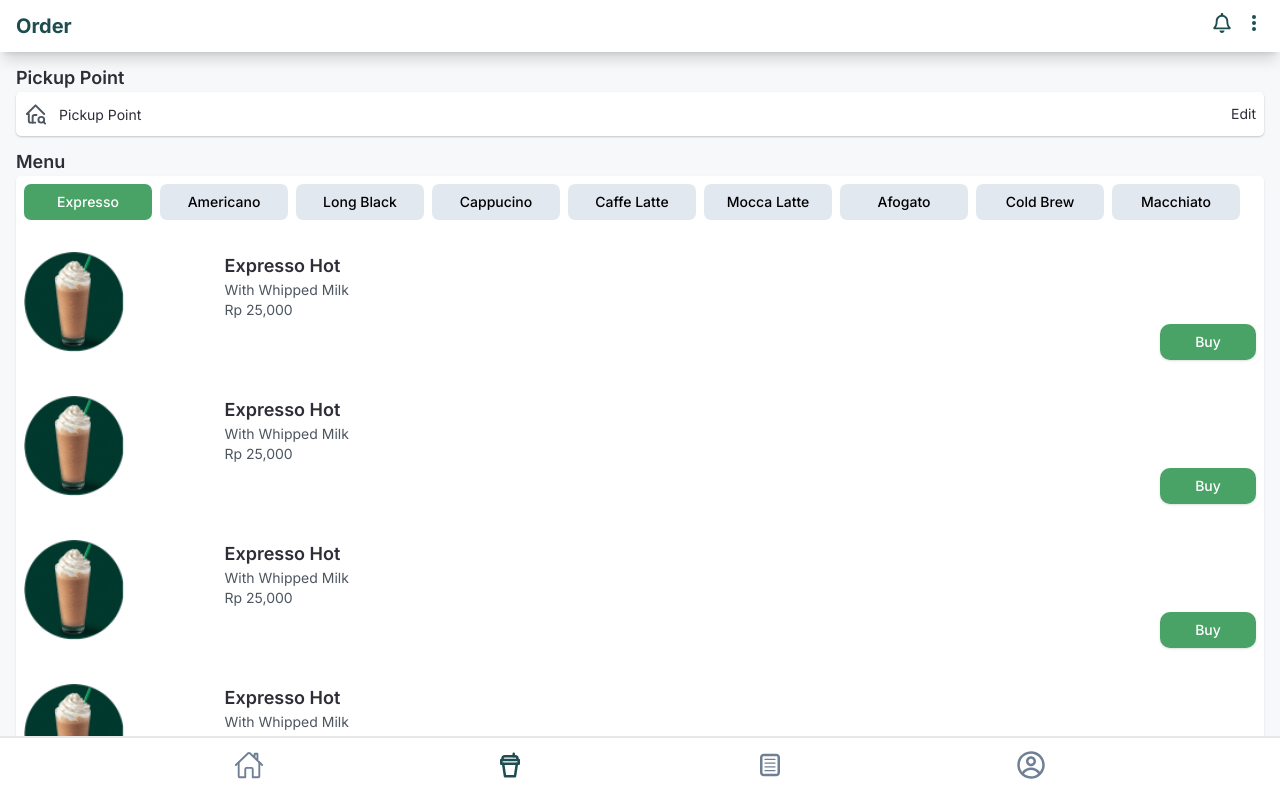
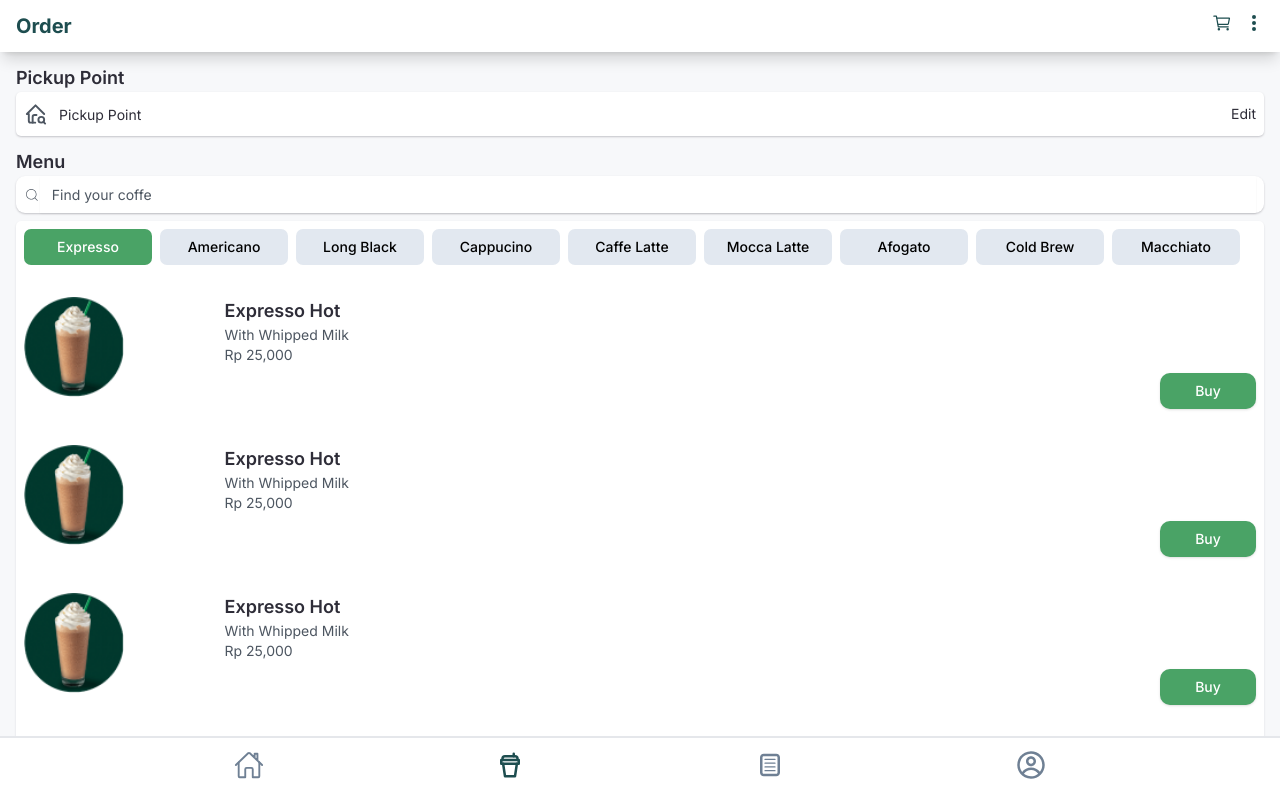
Before and after one commit to Glenn-Rhee/starbucks-app, a Next.js app: page /order in a window 1280 px wide. Shown: the top 798 px of the page. Built offline with nearby package versions, Linux system fonts and the light colour scheme.

Commit message:
fixed couple problem

```diff
--- a/src/components/ButtonBuy.tsx
+++ b/src/components/ButtonBuy.tsx
@@ -4,17 +4,16 @@ import { Button } from "./ui/button";
 interface ButtonBuyProps {
   children: React.ReactNode;
   className?: string;
+  onClick?: (e: React.MouseEvent<HTMLButtonElement>) => void;
 }
 
 export default function ButtonBuy(props: ButtonBuyProps) {
-  const { children, className } = props;
+  const { children, className, onClick } = props;
 
   return (
     <Button
-      className={cn(
-        "hover:bg-[#26723E] bg-mainGreen text-white",
-        className
-      )}
+      className={cn("hover:bg-[#26723E] bg-mainGreen text-white", className)}
+      onClick={onClick}
     >
       {children}
     </Button>
--- /dev/null
+++ b/src/components/HandlerCoffe.tsx
@@ -0,0 +1,37 @@
+"use client";
+import { useState } from "react";
+import { IoMdCheckmark } from "react-icons/io";
+
+interface HandlerCoffeProps {
+  className?: string;
+  setActive: React.Dispatch<React.SetStateAction<boolean>>;
+}
+
+export default function HandlerCoffe(props: HandlerCoffeProps) {
+  const { setActive } = props;
+  const [qty, setQty] = useState<number>(1);
+
+  return (
+    <>
+      <div className="flex justify-around items-center flex-1 text-dark bg-lightGrey rounded-[4px]">
+        <button
+          className="px-1"
+          onClick={() => (qty < 2 ? null : setQty(qty - 1))}
+        >
+          -
+        </button>
+        <span className="text-sm">{qty}</span>
+        <button className="px-1" onClick={() => setQty(qty + 1)}>
+          +
+        </button>
+      </div>
+      <button
+        type="button"
+        className="bg-mainGreen p-1 rounded-[5px]"
+        onClick={() => setActive(false)}
+      >
+        <IoMdCheckmark className="text-white" />
+      </button>
+    </>
+  );
+}
--- a/src/components/Headers.tsx
+++ b/src/components/Headers.tsx
@@ -12,6 +12,7 @@ import { IoIosLogOut } from "react-icons/io";
 import { MdOutlineLightMode } from "react-icons/md";
 import DropDownItem from "./DropDownItem";
 import { usePathname } from "next/navigation";
+import { IoCartOutline } from "react-icons/io5";
 
 export default function Headers() {
   const pathName = usePathname();
@@ -37,9 +38,7 @@ export default function Headers() {
         <h1 className="text-darkGreen font-bold text-xl">{title}</h1>
       </div>
       <div className="flex gap-x-3">
-        <div>
-          <FaRegBell className={iconStyles} />
-        </div>
+        <IoCartOutline className={iconStyles} />
         <div className="">
           <DropdownMenu>
             <DropdownMenuTrigger>
--- /dev/null
+++ b/src/components/SearchContent.tsx
@@ -0,0 +1,29 @@
+import { CiSearch } from "react-icons/ci";
+import { Input } from "./ui/input";
+import { cn } from "@/lib/utils";
+
+interface SearchContentProps {
+  className?: string;
+  placeholder: string;
+  children?: React.ReactNode;
+}
+
+export default function SearchContent(props: SearchContentProps) {
+  const { className, placeholder, children } = props;
+  return (
+    <div
+      className={cn(
+        "w-[85%] bg-white flex items-center rounded-[9px] px-2 shadow-md py-[0.5px]",
+        className
+      )}
+    >
+      <CiSearch className="text-md text-darkGrey" />
+      <Input
+        type="text"
+        placeholder={placeholder}
+        className="bg-transparent border-none placeholder:text-darkGrey text-darkGrey"
+      />
+      {children}
+    </div>
+  );
+}
--- a/src/components/views/home/CardRecomendation.tsx
+++ b/src/components/views/home/CardRecomendation.tsx
@@ -1,7 +1,14 @@
+"use client";
 import ButtonBuy from "@/components/ButtonBuy";
+import { cn } from "@/lib/utils";
 import Image from "next/image";
+import { useState } from "react";
+import { IoMdCheckmark } from "react-icons/io";
 
 export default function CardRecomendation() {
+  const [qty, setQty] = useState<number>(1);
+  const [active, setActive] = useState<boolean>(false);
+
   return (
     <div className="flex items-center gap-x-2 mt-5">
       <div className="bg-lightGrey/60 rounded-2xl p-3 max-w-[180px] ">
@@ -21,8 +28,42 @@ export default function CardRecomendation() {
             Rp 20.000
           </span>
         </div>
-        <div className="w-full mt-4">
-          <ButtonBuy className="w-full rounded-xl">Add</ButtonBuy>
+        <div
+          className={cn(
+            "w-full mt-4 mb-2",
+            active ? "flex justify-center items-center gap-x-2" : ""
+          )}
+        >
+          {active ? (
+            <>
+              <div className="flex justify-around items-center flex-1 text-dark bg-lightGrey rounded-[4px]">
+                <button
+                  className="px-1"
+                  onClick={() => (qty < 2 ? null : setQty(qty - 1))}
+                >
+                  -
+                </button>
+                <span className="text-sm">{qty}</span>
+                <button className="px-1" onClick={() => setQty(qty + 1)}>
+                  +
+                </button>
+              </div>
+              <button
+                type="button"
+                className="bg-mainGreen p-1 rounded-[5px]"
+                onClick={() => setActive(false)}
+              >
+                <IoMdCheckmark className="text-white" />
+              </button>
+            </>
+          ) : (
+            <ButtonBuy
+              className="w-full rounded-xl"
+              onClick={() => setActive(true)}
+            >
+              Add
+            </ButtonBuy>
+          )}
         </div>
       </div>
     </div>
--- a/src/components/views/order/CoffeItem.tsx
+++ b/src/components/views/order/CoffeItem.tsx
@@ -1,5 +1,9 @@
+"use client";
 import ButtonBuy from "@/components/ButtonBuy";
+import HandlerCoffe from "@/components/HandlerCoffe";
+import { cn } from "@/lib/utils";
 import Image from "next/image";
+import { useState } from "react";
 
 interface CoffeItemProps {
   title: string;
@@ -9,6 +13,8 @@ interface CoffeItemProps {
 
 export default function CoffeItem(props: CoffeItemProps) {
   const { title, description, price } = props;
+  const [active, setActive] = useState<boolean>(false);
+
   return (
     <div className="min-w-full py-1 px-2 flex gap-x-2 mt-5 g-red-900">
       <div className="flex gap-x-4 min-w-full">
@@ -21,8 +27,22 @@ export default function CoffeItem(props: CoffeItemProps) {
             <p className="">{description}</p>
             <span className="">Rp {price.toLocaleString()}</span>
           </div>
-          <div className="w-full flex justify-end mt-1">
-            <ButtonBuy className="rounded-[10px] min-w-[6rem]">Buy</ButtonBuy>
+          <div
+            className={cn("w-full flex gap-x-2 mt-2", {
+              "justify-center": active,
+              "justify-end": !active,
+            })}
+          >
+            {active ? (
+              <HandlerCoffe setActive={setActive} />
+            ) : (
+              <ButtonBuy
+                onClick={() => setActive(true)}
+                className="rounded-[10px] min-w-[6rem]"
+              >
+                Buy
+              </ButtonBuy>
+            )}
           </div>
         </div>
       </div>
--- a/src/components/views/order/Menu.tsx
+++ b/src/components/views/order/Menu.tsx
@@ -1,4 +1,6 @@
 // @refresh reset
+"use client";
+import SearchContent from "@/components/SearchContent";
 import CoffeItem from "./CoffeItem";
 import TypeCoffe from "./TypeCoffe";
 
@@ -15,10 +17,14 @@ export default function Menu() {
   return (
     <div className="mt-3 mb-20">
       <h3 className="text-lg font-semibold text-dark">Menu</h3>
+      <SearchContent
+        className="w-full shadow-sm shadow-dark/25 mb-2"
+        placeholder="Find your coffe"
+      />
       <div className="bg-white shadow-sm shadow-dark/15 rounded-[5px] flex flex-col gap-y-2">
         <TypeCoffe />
-        {coffeData.map((item) => (
-          <CoffeItem key={item.title} {...item} />
+        {coffeData.map((item, i) => (
+          <CoffeItem key={i} {...item} />
         ))}
       </div>
     </div>
--- a/src/components/views/transaction/Search.tsx
+++ b/src/components/views/transaction/Search.tsx
@@ -14,6 +14,7 @@ import FilterItem from "./FilterItem";
 import { RadioGroup } from "@/components/ui/radio-group";
 import RadioItem from "./RadioItem";
 import ButtonBuy from "@/components/ButtonBuy";
+import SearchContent from "@/components/SearchContent";
 
 export default function Search() {
   const [open, setOpen] = useState<boolean>(false);
@@ -21,14 +22,7 @@ export default function Search() {
 
   return (
     <div className="w-full flex items-center gap-x-2 mt-4">
-      <div className="w-[85%] bg-white flex items-center rounded-[9px] px-2 shadow-md py-[0.5px]">
-        <CiSearch className="text-md text-darkGrey" />
-        <Input
-          type="text"
-          placeholder="Search Transaction"
-          className="bg-transparent border-none placeholder:text-darkGrey text-darkGrey"
-        />
-      </div>
+      <SearchContent placeholder="Search transaction" />
       <Dialog open={open} onOpenChange={setOpen}>
         <DialogTrigger asChild>
           <button
@@ -39,7 +33,9 @@ export default function Search() {
           </button>
         </DialogTrigger>
         <DialogContent className="bg-white">
-          <DialogTitle className="text-darkGreen text-2xl font-semibold text-center">Filter History</DialogTitle>
+          <DialogTitle className="text-darkGreen text-2xl font-semibold text-center">
+            Filter History
+          </DialogTitle>
           <FilterItem title="Transaction Status">
             <Option
               data={optionTransaction}
```
